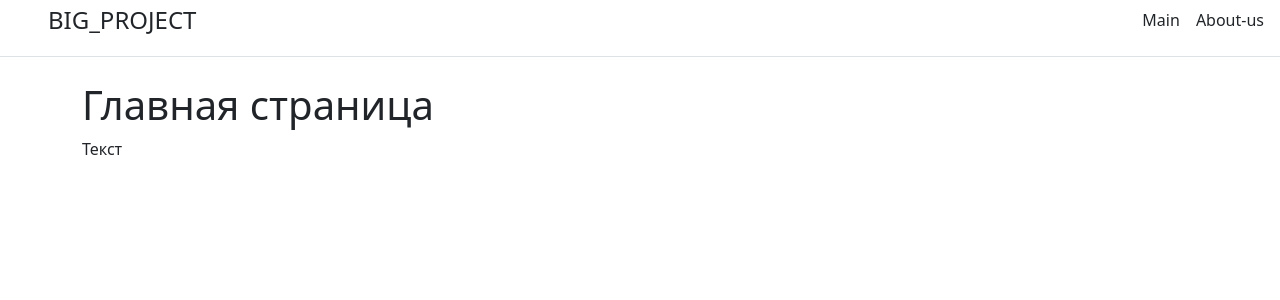
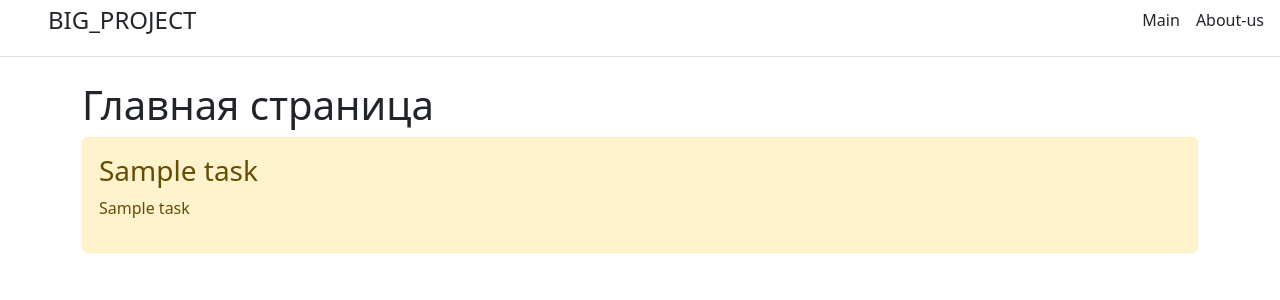
Before and after one commit to leonidpinchuk/big_project, a Django app: template front_end/main/templates/main/index.html in a window 1280 px wide. Shown: the top 300 px of the page. Run offline with Django 3.2, Linux system fonts and the light colour scheme; the template is opened without the code that fills it: most values are stand-ins (such as "Sample title", 1, 10 or a date in 2020).

Commit message:
+ Task in main

```diff
--- a/front_end/main/templates/main/index.html
+++ b/front_end/main/templates/main/index.html
@@ -1,10 +1,15 @@
 {% extends 'main/base.html' %}
 
 {% block title %}
-Главная страница
+{{ title }}
 {% endblock %}
 
 {% block content %}
     <h1>Главная страница</h1>
-    <p>Текст</p>
+    {% for el in tasks %}
+        <div class="alert alert-warning mt-2">
+            <h3>{{ el.title }}</h3>
+            <p>{{ el.task }}</p>
+        </div>
+    {% endfor %}
 {% endblock %}
--- a/front_end/main/views.py
+++ b/front_end/main/views.py
@@ -1,9 +1,10 @@
 from django.shortcuts import render
-from django.http import HttpResponse
+from .models import Task
 
 
 def index(request):
-    return render(request, 'main/index.html')
+    tasks = Task.objects.all()
+    return render(request, 'main/index.html', {'title': 'Main list', 'tasks': tasks})
 
 def about(request):
     return render(request, 'main/about.html')
```
